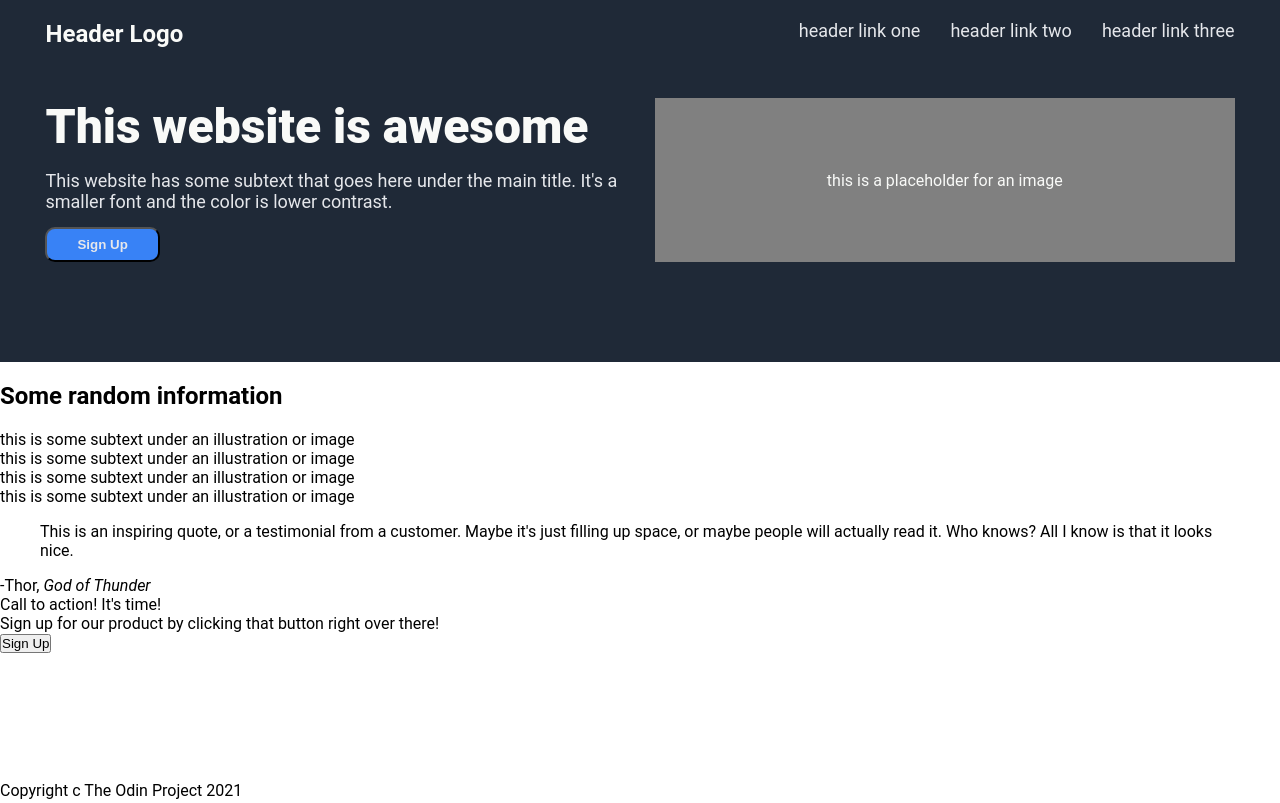
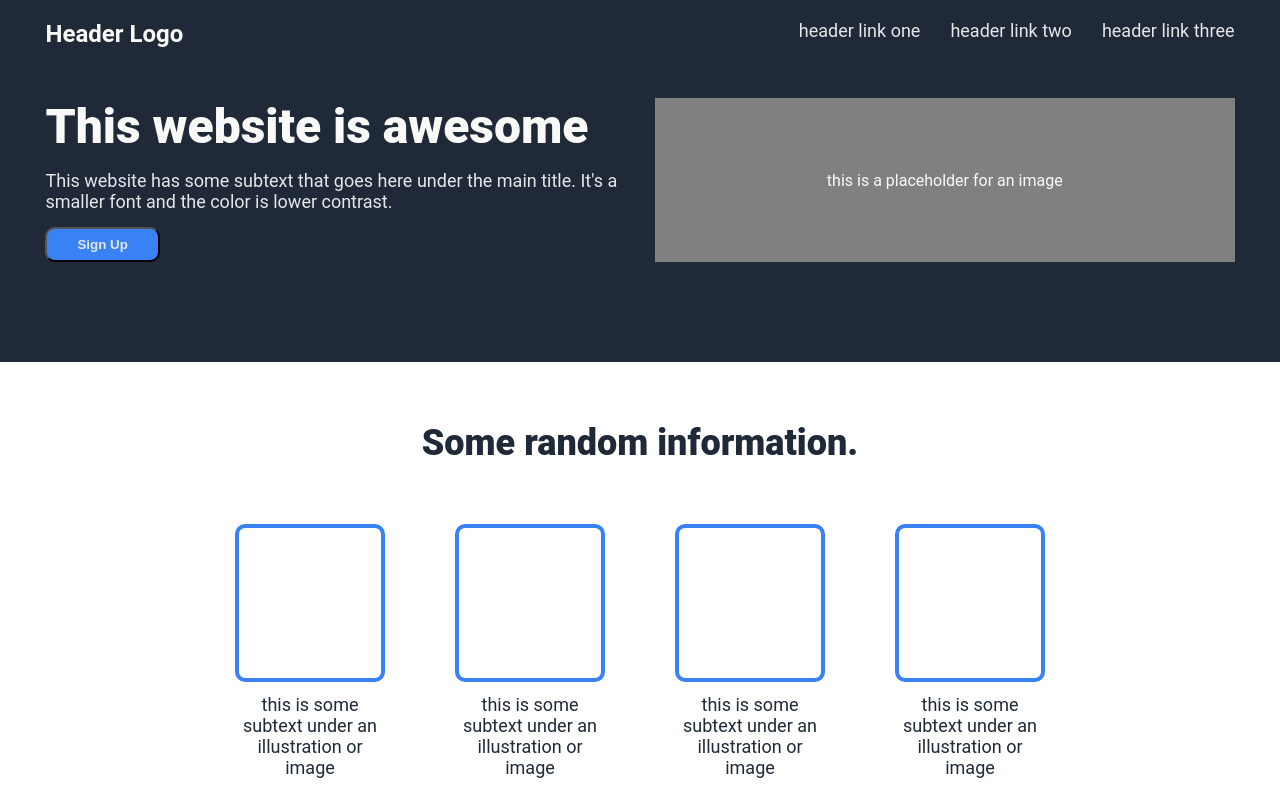
Before and after one commit to RikiReal/odin-landing-page, a plain HTML site: page index.html in a window 1280 px wide. Shown: the top 803 px of the page. Drawn offline with Linux system fonts and the light colour scheme.

Commit message:
Add styling to cards section

```diff
--- a/index.html
+++ b/index.html
@@ -30,20 +30,34 @@
         </div>
       </div>
     </div>
-    <main class="content">
-      <section>
-        <h2>Some random information</h2>
+    <main>
+      <section class="cards-section">
+        <h2>Some random information.</h2>
+        <div class="card-items">
           <div class="card">
+            <div class="card-image"></div>
+            <p class="card-text">
               this is some subtext under an illustration or image
+            </p>
           </div>
           <div class="card">
+            <div class="card-image"></div>
+            <p class="card-text">
               this is some subtext under an illustration or image
+            </p>
           </div>
           <div class="card">
+            <div class="card-image"></div>
+            <p class="card-text">
               this is some subtext under an illustration or image
+            </p>
           </div>
           <div class="card">
+            <div class="card-image"></div>
+            <p class="card-text">
               this is some subtext under an illustration or image
+            </p>
+          </div>
         </div>
       </section>
       <section>
--- a/style.css
+++ b/style.css
@@ -1,4 +1,5 @@
 h1,
+h2,
 p,
 ul,
 button {
@@ -105,3 +106,43 @@ body {
 main {
   flex: 1;
 }
+
+.cards-section {
+  text-align: center;
+  padding: 60px 0 100px 0;
+  display: flex;
+  flex-direction: column;
+  justify-content: center;
+  align-items: center;
+  gap: 60px;;
+}
+
+.cards-section h2 {
+  font-size: 36px;
+  font-weight: 900;
+  color: #1f2937;
+}
+
+.card-items {
+  display: flex;
+  gap: 70px;
+  justify-content: center;
+  align-items: center;
+}
+
+.card {
+  text-wrap: wrap;
+  width: 150px;
+}
+
+.card-image {
+  height: 150px;
+  border: #3882f6 4px solid;
+  border-radius: 10px;
+  margin-bottom: 12px;
+}
+
+.card-text {
+  font-size: 18px;
+  color: #1f2937
+}
```
Lines whose indentation alone changed are shown as unchanged.
